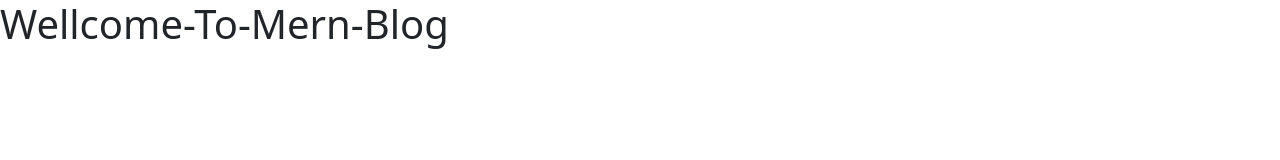
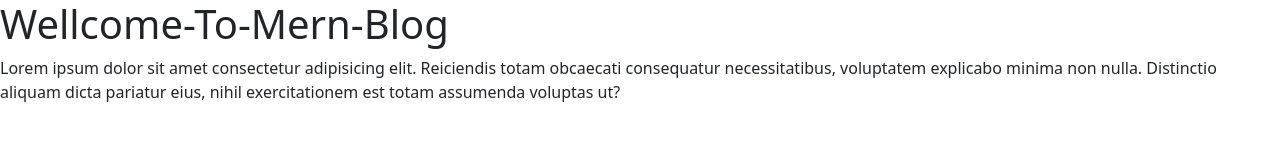
Before and after one commit to varsha016/mern-blog, a website: page public/index.html in a window 1280 px wide. Drawn offline with nearby package versions, Linux system fonts and the light colour scheme.

Commit message:
index updeted

```diff
--- a/public/index.html
+++ b/public/index.html
@@ -10,6 +10,9 @@
 
 <body>
     <h1>Wellcome-To-Mern-Blog</h1>
+    <p>Lorem ipsum dolor sit amet consectetur adipisicing elit. Reiciendis totam obcaecati consequatur necessitatibus,
+        voluptatem explicabo minima non nulla. Distinctio aliquam dicta pariatur eius, nihil exercitationem est totam
+        assumenda voluptas ut?</p>
 
     <script src="https://cdn.jsdelivr.net/npm/bootstrap@5.2.0-beta1/dist/js/bootstrap.bundle.min.js"></script>
 </body>
```
